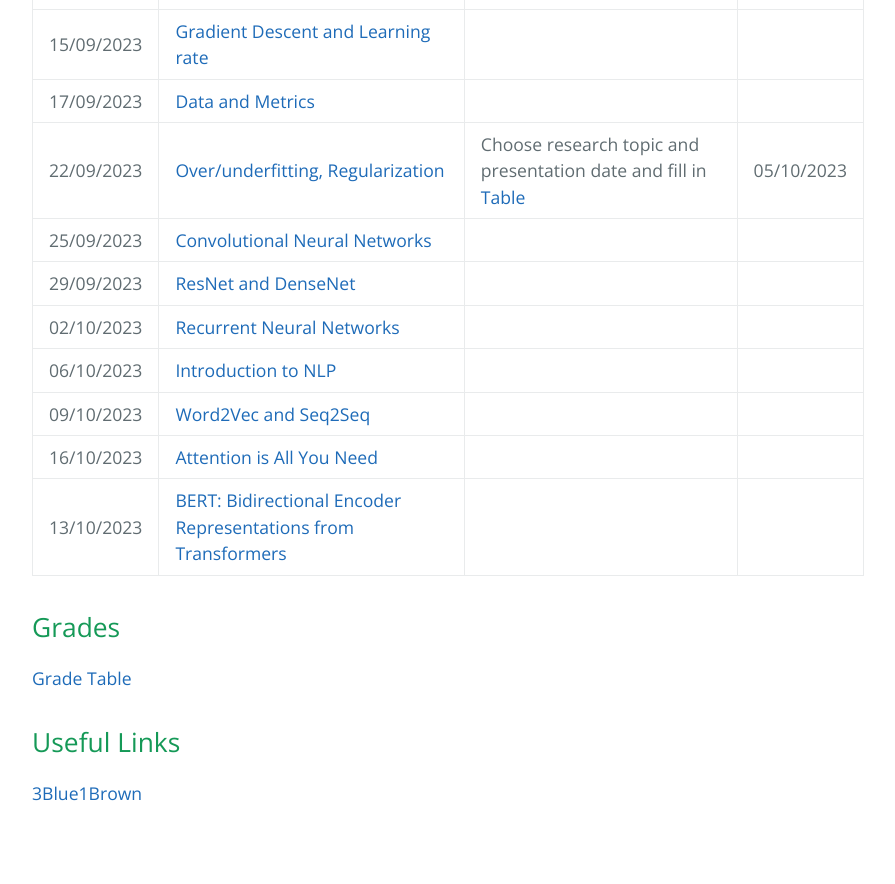
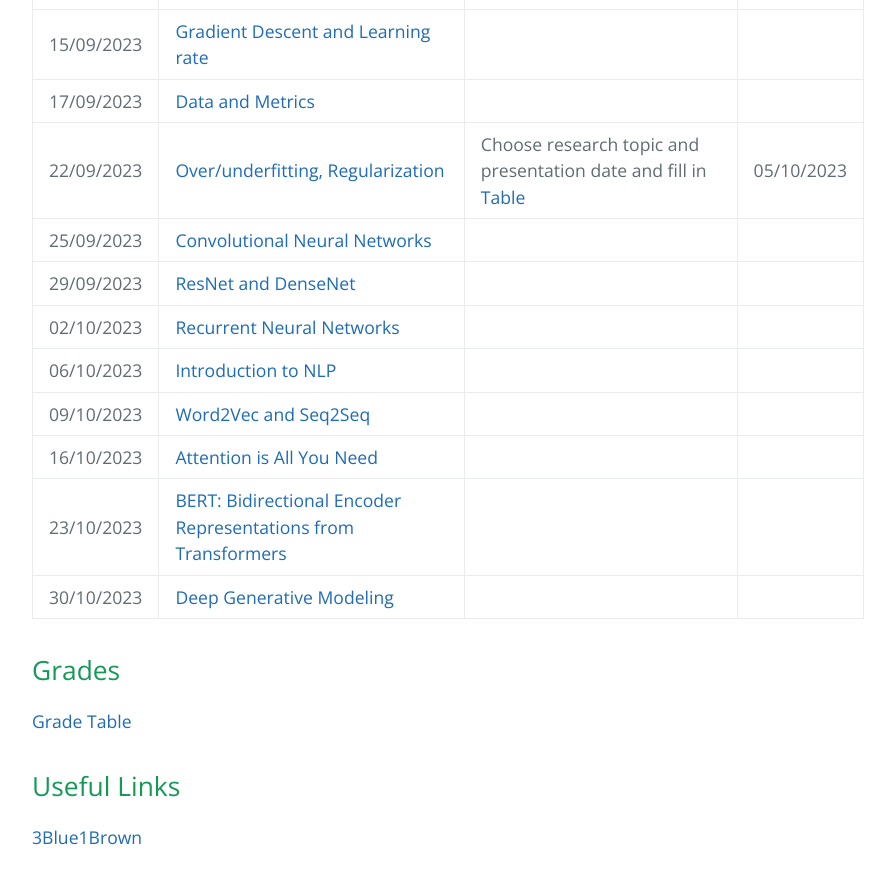
Before and after one commit to decoder-99/DL23Fall, a Jekyll site: the page built from index.md, in a window 1280 px wide and 900 px high, scrolled down 768 px. Shown: the top 884 px of the window, without its empty margins (192-1087 px from the left). Built offline with Jekyll 4.4.1, drawn with Linux system fonts in a browser that asks for light colours; the repository's description, which GitHub fills in, is left out; our own code applies the rules of GitHub Pages for plain Markdown files; before the commit the page ends 1624 px from its top, so only the background shows below that.

Commit message:
Update index.md

```diff
--- a/index.md
+++ b/index.md
@@ -22,7 +22,8 @@ You can find information about attendance, individual achievements, and importan
 |06/10/2023|[Introduction to NLP](https://docs.google.com/presentation/d/1lwDIev8BkcdFOvyX4ox8X_Z21fcCQt1Ezs-j2HpWqVI/edit?usp=sharing)||
 |09/10/2023|[Word2Vec and Seq2Seq](https://docs.google.com/presentation/d/1FUq64oeNeW-7Tc7dwq59VAWI93U6GftEu5XgVVl9wKM/edit?usp=sharing)||
 |16/10/2023|[Attention is All You Need](https://docs.google.com/presentation/d/1GDX415J9HMfPlUp6-8lDj2L4XQfRoDO_9jYFPHnglU0/edit?usp=sharing)||
-|13/10/2023|[BERT: Bidirectional Encoder Representations from Transformers](https://docs.google.com/presentation/d/1uLElfQ9BuybHmDdBDSoa6GrrGxm5FN0shi8MsXDKMZY/edit?usp=sharing)||
+|23/10/2023|[BERT: Bidirectional Encoder Representations from Transformers](https://docs.google.com/presentation/d/1uLElfQ9BuybHmDdBDSoa6GrrGxm5FN0shi8MsXDKMZY/edit?usp=sharing)||
+|30/10/2023|[Deep Generative Modeling](https://docs.google.com/presentation/d/1pklU2NMhPtbQx8i9grTWN6OwzarUhXSJByFoU-uNl_M/edit?usp=sharing)||
 
 ## Grades
 [Grade Table](https://docs.google.com/spreadsheets/u/1/d/1QJ4Cm1Rdv3fP86WrH8BE5qv18aH5pdeAdx1l7fTX1mU/edit#gid=0)
```
